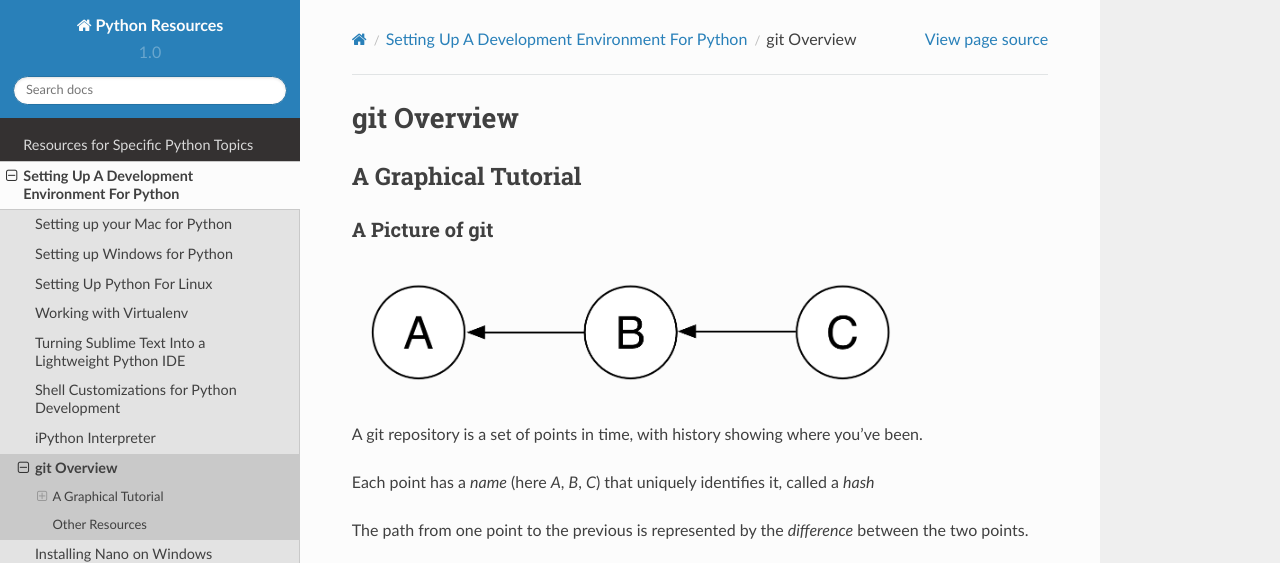
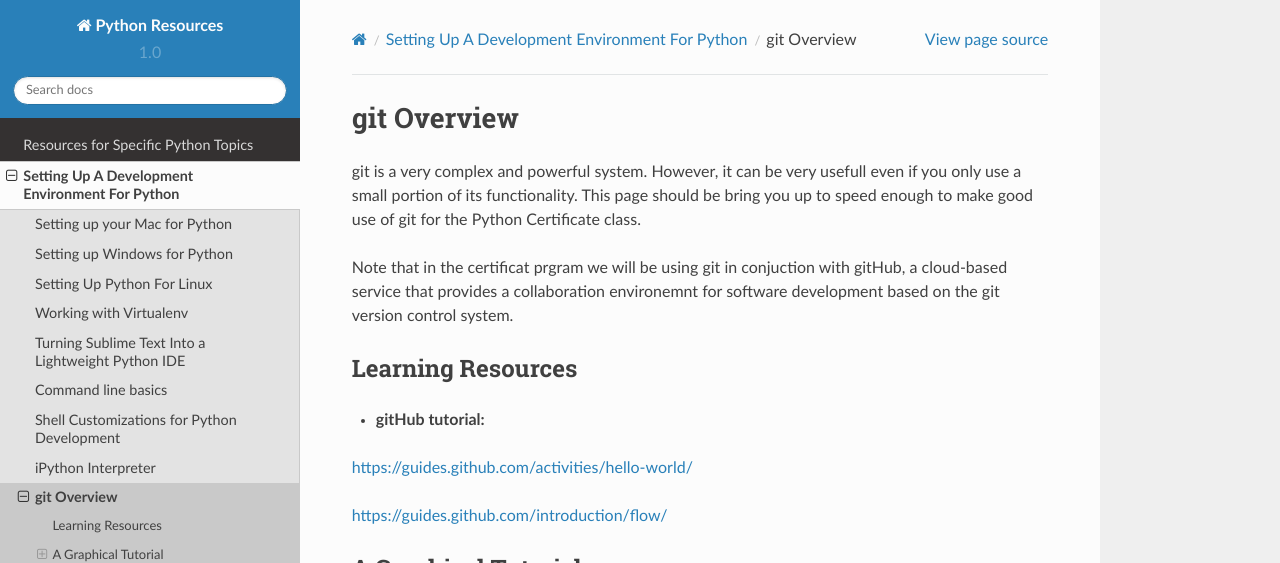
Before and after one commit to UWPCE-PythonCert/PythonResources, a Sphinx documentation site: the page built from sphinx_sources/source/DevEnvironment/git_overview.rst, in a window 1280 px wide and 900 px high, cut to the strip 0-563 px from the top of the window. Built offline with Sphinx 7.4.7 and the Read the Docs theme 2.0.0, drawn with Linux system fonts in a browser that asks for light colours.

Commit message:
added some more...

```diff
--- a/sphinx_sources/source/DevEnvironment/git_overview.rst
+++ b/sphinx_sources/source/DevEnvironment/git_overview.rst
@@ -1,8 +1,23 @@
-.. _supplement_git_states:
+.. _git_overview:
 
 ============
 git Overview
 ============
+
+git is a very complex and powerful system. However, it can be very usefull even if you only use a small portion of its functionality. This page should be bring you up to speed enough to make good use of git for the Python Certificate class.
+
+Note that in the certificat prgram we will be using git in conjuction with gitHub, a cloud-based service that provides a collaboration environemnt for software development based on the git version control system.
+
+Learning Resources
+==================
+
+* **gitHub tutorial:**
+
+https://guides.github.com/activities/hello-world/
+
+https://guides.github.com/introduction/flow/
+
+
 
 A Graphical Tutorial
 ====================
--- a/sphinx_sources/source/DevEnvironment/index.rst
+++ b/sphinx_sources/source/DevEnvironment/index.rst
@@ -12,6 +12,7 @@ Setting Up A Development Environment For Python
     virtualenv
 
     sublime_as_ide
+    command_line
     shell
     ipython
 
```
Also changed, not shown: sphinx_sources/source/DevEnvironment/command_line.rst (added, +32 -0 lines), sphinx_sources/source/GeneralPython/learning.rst (+11 -2 lines).
